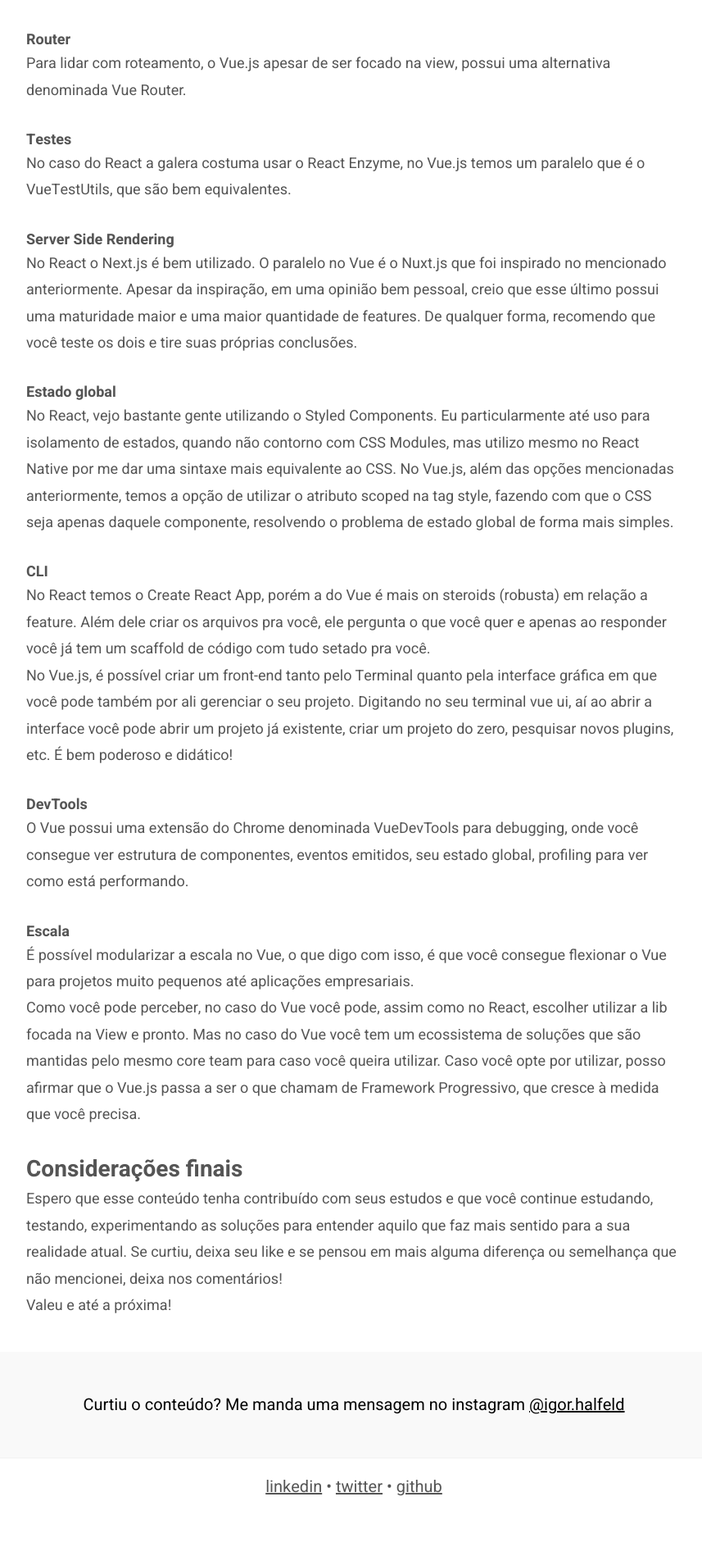
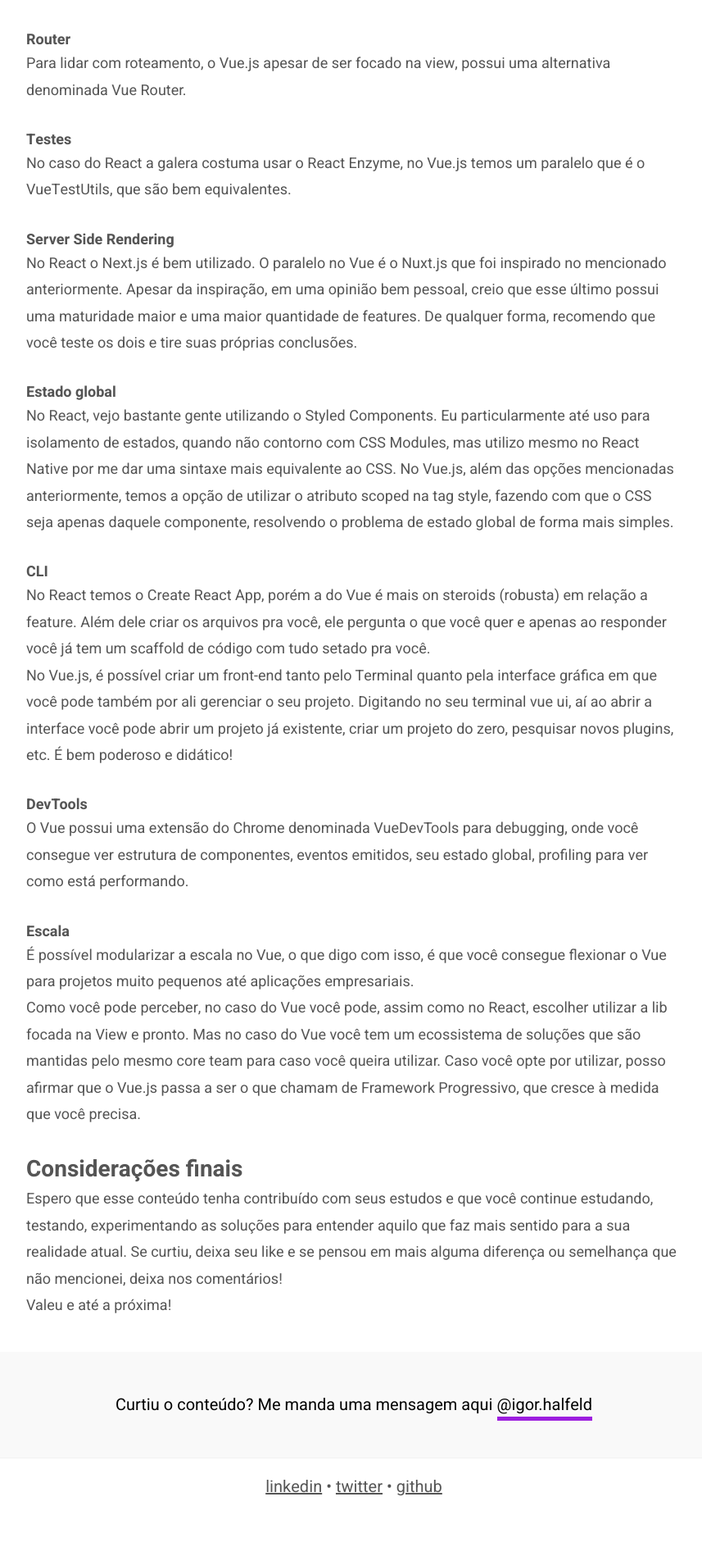
Before and after one commit to Halfeld/website, a Jekyll site: the page built from _posts/2020-05-01-de-react-a-vue-em-10min-ou-quase.md, in a window 1280 px wide. Shown: the part 2996-4905 px from the top of the page at 82% size, without its empty margins (208-1065 px from the left). Built offline with Jekyll 4.4.1, drawn with Linux system fonts in a browser that asks for light colours.

Commit message:
update links (a)

```diff
--- a/_layouts/post.html
+++ b/_layouts/post.html
@@ -8,7 +8,7 @@
 
 <div class="instagram-section">
   <p>
-    Curtiu o conteúdo? Me manda uma mensagem no instagram
+    Curtiu o conteúdo? Me manda uma mensagem aqui
     <a href="https://www.instagram.com/igor.halfeld/">@igor.halfeld</a>
   </p>
 </div>
--- a/_sass/_articles.scss
+++ b/_sass/_articles.scss
@@ -30,9 +30,10 @@
   }
 
   a {
-    text-decoration: underline;
+    text-decoration: none;
     font-size: 2rem;
     color: inherit;
+    border-bottom: 5px solid $color-base;
 
     &:hover {
       color: $color-base;
@@ -153,9 +154,10 @@
   }
 
   a {
-    text-decoration: underline;
+    text-decoration: none;
     font-size: 2rem;
     color: inherit;
+    border-bottom: 5px solid $color-base;
 
     &:hover {
       color: $color-base;
--- a/_sass/_content.scss
+++ b/_sass/_content.scss
@@ -17,14 +17,15 @@
       text-align: right;
 
       > a {
-        color: $color-base;
+        color: $color-black;
         text-decoration: none;
         padding: 0.5rem;
         border-radius: 4px;
         transition: all 0.1s ease-in;
+        border-bottom: 5px solid $color-base;
+
         &:hover {
-          background-color: $color-base;
-          color: white;
+          color: $color-base;
         }
       }
     }
@@ -94,9 +95,10 @@
   }
 
   a {
-    text-decoration: underline;
+    text-decoration: none;
     font-size: 2rem;
     color: inherit;
+    border-bottom: 5px solid $color-base;
 
     &:hover {
       color: $color-base;
```
